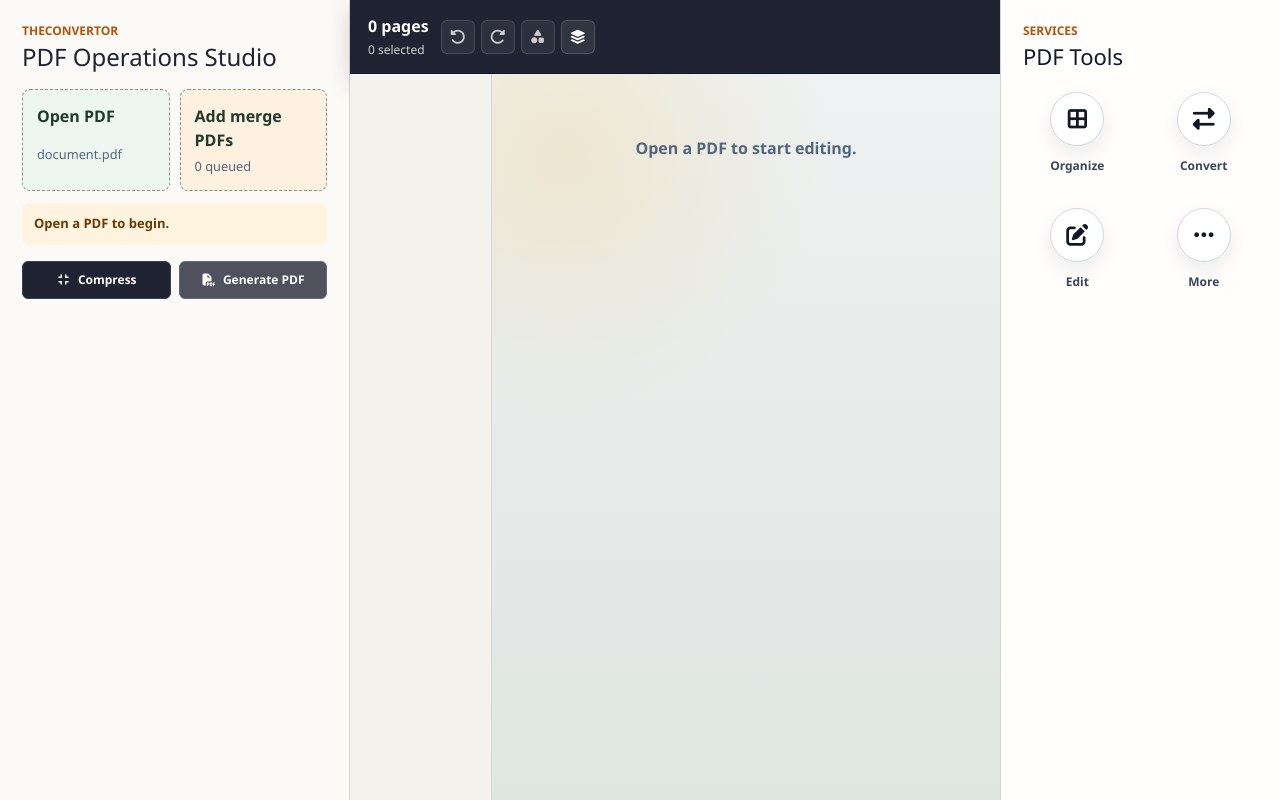
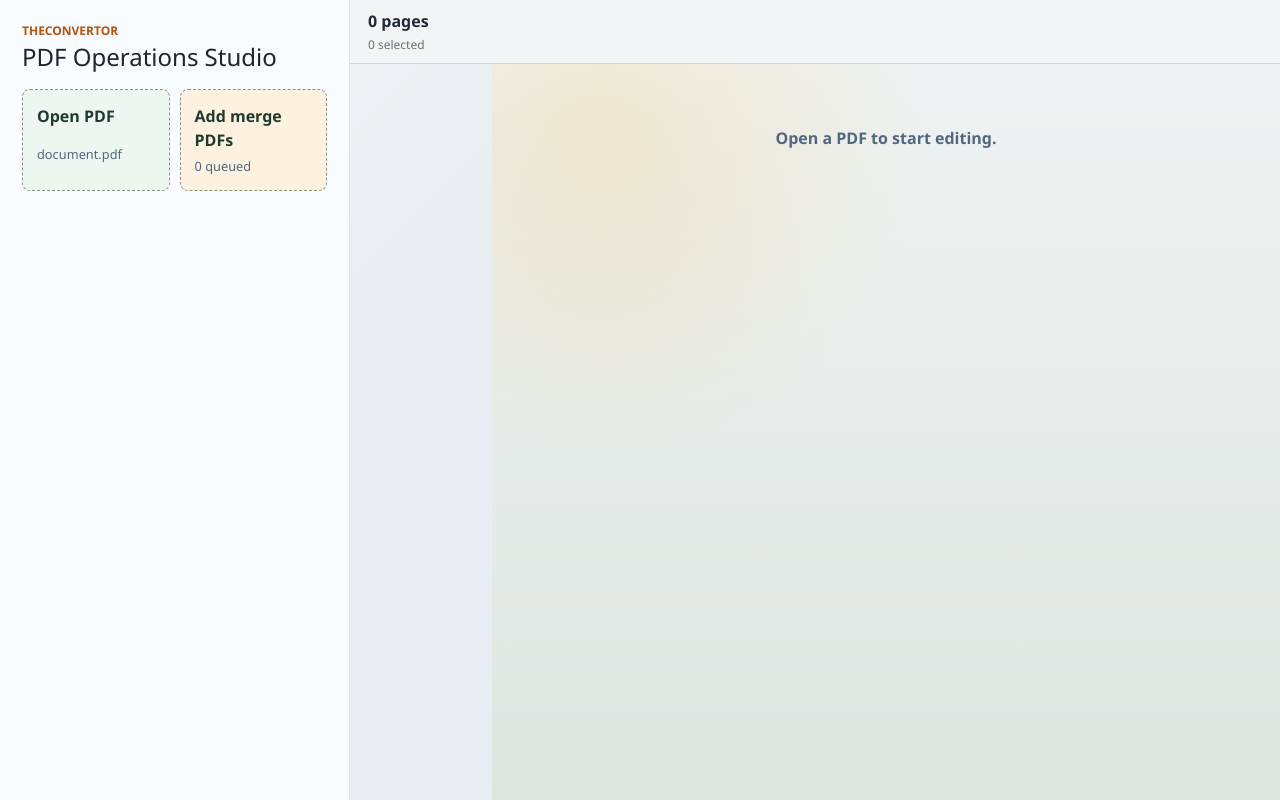
Before and after one commit to praveenpl03/pdf-master-studio, an Angular app: page / in a window 1280 px wide. Built offline with nearby package versions, Linux system fonts and the light colour scheme.

Commit message:
recent changes

```diff
--- a/src/app/layout/mainscreen/mainscreen.css
+++ b/src/app/layout/mainscreen/mainscreen.css
@@ -39,14 +39,14 @@ button:disabled {
   overflow-y: auto;
   max-height: 100vh;
   padding: 22px;
-  background: #fbfaf7;
-  border-right: 1px solid #d8d6cf;
+  background: #f8fbff;
+  border-right: 1px solid #cfe4ff;
 }
 
 .right-panel {
   border-right: 0;
-  border-left: 1px solid #d8d6cf;
-  background: #fffefd;
+  border-left: 1px solid #cfe4ff;
+  background: #ffffff;
 }
 
 .right-panel > .precision-panel,
@@ -90,14 +90,14 @@ button:disabled {
   padding: 4px;
   border-radius: 8px;
   background: transparent;
-  color: #39465a;
+  color: #005ec2;
   font-size: 12px;
   font-weight: 800;
 }
 
 .service-category:hover,
 .service-category.active {
-  color: #111827;
+  color: #0072e5;
 }
 
 .service-icon {
@@ -105,10 +105,10 @@ button:disabled {
   place-items: center;
   width: 54px;
   height: 54px;
-  border: 1px solid #cfd8e3;
+  border: 1px solid #0082ff;
   border-radius: 50%;
   background: #ffffff;
-  color: #111827;
+  color: #0072e5;
   box-shadow: 0 8px 18px rgba(15, 23, 42, 0.08);
 }
 
@@ -118,10 +118,9 @@ button:disabled {
 
 .service-category:hover .service-icon,
 .service-category.active .service-icon {
-  border-color: #111827;
-  background: #111827;
+  border-color: #0082ff;
+  background: #0082ff;
   color: #ffffff;
-  box-shadow: 0 10px 22px rgba(15, 23, 42, 0.18);
 }
 
 .tool-popup-backdrop {
@@ -360,53 +359,84 @@ h2 {
 .topbar {
   grid-column: 1 / -1;
   display: flex;
-  flex-wrap: wrap;
+  flex-wrap: nowrap;
   align-items: center;
   justify-content: space-between;
-  gap: 14px;
-  padding: 14px 18px;
-  background: #202331;
-  color: #fffdf8;
-  border-bottom: 1px solid #111827;
-  box-shadow: 0 8px 24px rgba(32, 35, 49, 0.18);
-}
-
-.topbar span {
-  display: block;
-  margin-top: 3px;
-  color: #cbd5c9;
-  font-size: 12px;
+  gap: 12px;
+  padding: 9px 18px;
+  background: #f3f4f6;
+  color: #1f2937;
+  border-bottom: 1px solid #d1d5db;
 }
 
 .page-summary {
   position: relative;
   display: flex;
   align-items: center;
-  gap: 12px;
+  justify-content: space-between;
+  gap: 16px;
+  width: 100%;
+  min-width: 0;
+}
+
+.page-summary > div:first-child span {
+  display: block;
+  margin-top: 3px;
+  color: #6b7280;
+  font-size: 12px;
 }
 
 .top-function-icons {
   position: relative;
   display: flex;
   align-items: center;
-  gap: 6px;
+  justify-content: flex-end;
+  flex-wrap: wrap;
+  gap: 0;
+  min-width: 0;
+  overflow: visible;
 }
 
 .top-function-icons > button {
-  display: grid;
-  place-items: center;
-  width: 34px;
+  display: inline-flex;
+  align-items: center;
+  justify-content: center;
+  gap: 7px;
   height: 34px;
-  border: 1px solid rgba(255, 255, 255, 0.16);
-  border-radius: 6px;
-  background: rgba(255, 255, 255, 0.08);
-  color: #fffdf8;
-  font-size: 14px;
+  min-width: max-content;
+  padding: 0 13px;
+  border: 1px solid #0082ff;
+  border-right-width: 0;
+  border-radius: 0;
+  background: #ffffff;
+  color: #0072e5;
+  font-size: 13px;
+  font-weight: 600;
+  white-space: nowrap;
+}
+
+.top-function-icons > button:first-child {
+  border-radius: 4px 0 0 4px;
+}
+
+.top-function-icons > button:last-of-type {
+  border-right-width: 1px;
+  border-radius: 0 4px 4px 0;
+}
+
+.top-function-icons > button .caret {
+  font-size: 10px;
+}
+
+.top-function-icons > button span {
+  display: inline;
+  margin: 0;
+  font-size: inherit;
 }
 
 .top-function-icons > button:not(:disabled):hover {
-  border-color: #f6c15f;
-  background: rgba(246, 193, 95, 0.16);
+  background: #edf6ff;
+  color: #005ec2;
 }
 
 .viewer-shell {
@@ -604,9 +634,9 @@ h2 {
   align-items: center;
   gap: 0;
   overflow: hidden;
-  border: 1px solid #f6c15f;
+  border: 1px solid #0082ff;
   border-radius: 4px;
-  background: #fffefd;
+  background: #ffffff;
   box-shadow: 0 10px 28px rgba(32, 35, 49, 0.24);
   animation: popupIn 140ms ease-out;
 }
@@ -616,10 +646,10 @@ h2 {
   height: 32px;
   min-width: 38px;
   padding: 0 9px;
-  border-right: 1px solid #f4dfbb;
+  border-right: 1px solid #cfe4ff;
   border-radius: 0;
   background: #ffffff;
-  color: #8a3d0a;
+  color: #0072e5;
   font-size: 13px;
   font-weight: 800;
 }
@@ -630,7 +660,7 @@ h2 {
 }
 
 .floating-toolbar button:hover {
-  background: #fff4df;
+  background: #edf6ff;
 }
 
 .shape-popover {
@@ -1143,9 +1173,9 @@ h2 {
   gap: 10px;
   padding: 12px;
   margin-bottom: 16px;
-  border: 1px solid #d4d1c8;
+  border: 1px solid #cfe4ff;
   border-radius: 8px;
-  background: #fbfaf7;
+  background: #f8fbff;
 }
 
 .precision-head,
@@ -1160,8 +1190,8 @@ h2 {
 .precision-actions button {
   padding: 8px 10px;
   border-radius: 6px;
-  background: #202331;
-  color: #fffdf8;
+  background: #0072e5;
+  color: #ffffff;
   font-size: 12px;
   font-weight: 900;
 }
@@ -1170,9 +1200,9 @@ h2 {
   min-height: 112px;
   resize: vertical;
   padding: 9px;
-  border: 1px solid #d4d1c8;
+  border: 1px solid #cfe4ff;
   border-radius: 6px;
-  color: #202331;
+  color: #1f2937;
 }
 
 .precision-grid {
@@ -1184,7 +1214,7 @@ h2 {
 .precision-grid label {
   display: grid;
   gap: 4px;
-  color: #56514a;
+  color: #005ec2;
   font-size: 11px;
   font-weight: 900;
 }
@@ -1192,7 +1222,7 @@ h2 {
 .precision-grid input {
   min-width: 0;
   padding: 7px;
-  border: 1px solid #d4d1c8;
+  border: 1px solid #cfe4ff;
   border-radius: 5px;
   background: #fffefd;
 }
--- a/src/app/layout/mainscreen/mainscreen.html
+++ b/src/app/layout/mainscreen/mainscreen.html
@@ -1,4 +1,4 @@
-<main class="workspace">
+<main class="workspace" [style.grid-template-columns]="!pages.length ? '350px minmax(420px,1fr)' : null">
   <aside class="left-panel">
     <div class="brand-row">
       <div>
@@ -94,11 +94,13 @@
       </section>
     }
 
-    <div class="status-bar" [class.loading]="busy">{{ status }}</div>
-    <div class="side-quick-actions">
-      <button type="button" title="Compress PDF" (click)="run('compressedPdf')" [disabled]="busy"><i class="fa-solid fa-compress"></i><span>Compress</span></button>
-      <button type="button" title="Generate PDF" (click)="run('downloadPdf')" [disabled]="busy || !pages.length"><i class="fa-solid fa-file-pdf"></i><span>Generate PDF</span></button>
-    </div>
+    @if (pages.length) {
+      <div class="status-bar" [class.loading]="busy">{{ status }}</div>
+      <div class="side-quick-actions">
+        <button type="button" title="Compress PDF" (click)="run('compressedPdf')" [disabled]="busy"><i class="fa-solid fa-compress"></i><span>Compress</span></button>
+        <button type="button" title="Generate PDF" (click)="run('downloadPdf')" [disabled]="busy"><i class="fa-solid fa-file-pdf"></i><span>Generate PDF</span></button>
+      </div>
+    }
   </aside>
 
   <section class="center-panel">
@@ -108,11 +110,17 @@
           <strong>{{ pages.length }} pages</strong>
           <span>{{ selectedPages.length }} selected</span>
         </div>
-        <div class="top-function-icons" aria-label="Quick functions">
-          <button type="button" title="Undo" (click)="undo()" [disabled]="busy || !canUndo"><i class="fa-solid fa-rotate-left"></i></button>
-          <button type="button" title="Redo" (click)="redo()" [disabled]="busy || !canRedo"><i class="fa-solid fa-rotate-right"></i></button>
-          <button type="button" title="Shapes" (click)="shapeMenuOpen = !shapeMenuOpen" [disabled]="busy || !pages.length"><i class="fa-solid fa-shapes"></i></button>
-          <button type="button" title="Flatten" (click)="run('visualRebuild')" [disabled]="busy"><i class="fa-solid fa-layer-group"></i></button>
+        @if (pages.length) {
+        <div class="top-function-icons" aria-label="PDF editing menu">
+          <button type="button" title="Text" (click)="run('addText')" [disabled]="busy"><i class="fa-solid fa-font"></i><span>Text</span><i class="fa-solid fa-caret-down caret"></i></button>
+          <button type="button" title="Links" (click)="run('reconstructHtml')" [disabled]="busy"><i class="fa-solid fa-link"></i><span>Links</span></button>
+          <button type="button" title="Forms" (click)="run('inspectText')" [disabled]="busy"><i class="fa-solid fa-list-check"></i><span>Forms</span><i class="fa-solid fa-caret-down caret"></i></button>
+          <button type="button" title="Images" (click)="run('chooseImage')" [disabled]="busy"><i class="fa-regular fa-image"></i><span>Images</span><i class="fa-solid fa-caret-down caret"></i></button>
+          <button type="button" title="Sign" (click)="run('addSignature')" [disabled]="busy"><i class="fa-solid fa-signature"></i><span>Sign</span><i class="fa-solid fa-caret-down caret"></i></button>
+          <button type="button" title="Whiteout" (click)="run('addRedaction')" [disabled]="busy"><i class="fa-solid fa-eraser"></i><span>Whiteout</span></button>
+          <button type="button" title="Annotate" (click)="run('addHighlight')" [disabled]="busy"><i class="fa-solid fa-pen"></i><span>Annotate</span><i class="fa-solid fa-caret-down caret"></i></button>
+          <button type="button" title="Shapes" (click)="shapeMenuOpen = !shapeMenuOpen" [disabled]="busy"><i class="fa-solid fa-shapes"></i><span>Shapes</span><i class="fa-solid fa-caret-down caret"></i></button>
+          <button type="button" title="Undo" (click)="undo()" [disabled]="busy || !canUndo"><i class="fa-solid fa-delete-left"></i><span>Undo</span></button>
           @if (shapeMenuOpen) {
             <div class="shape-popover top-shape-popover">
               <button type="button" class="popover-close" title="Close" (click)="shapeMenuOpen = false">x</button>
@@ -123,6 +131,7 @@
             </div>
           }
         </div>
+        }
       </div>
     </header>
 
@@ -181,40 +190,20 @@
                 <button type="button" (click)="resizeSelectedHtmlText(-1)">A-</button>
                 <button type="button" (click)="resizeSelectedHtmlText(1)">A+</button>
                 <input type="color" [(ngModel)]="htmlEdit.color" />
-                <button type="button" (click)="shapeMenuOpen = !shapeMenuOpen">Shapes</button>
-                <button type="button" (click)="removeSelectedHtmlText()">Delete</button>
-                @if (shapeMenuOpen) {
-                  <div class="shape-popover">
-                    <button type="button" class="popover-close" title="Close" (click)="shapeMenuOpen = false">x</button>
-                    <button type="button" class="shape-choice rectangle" (click)="addShape('rectangle')"><span></span>Box</button>
-                    <button type="button" class="shape-choice highlight" (click)="addShape('highlight')"><span></span>Highlight</button>
-                    <button type="button" class="shape-choice ellipse" (click)="addShape('ellipse')"><span></span>Circle</button>
-                    <button type="button" class="shape-choice line" (click)="addShape('line')"><span></span>Line</button>
-                  </div>
-                }
+                <button type="button" title="Delete" (click)="removeSelectedHtmlText()"><i class="fa-solid fa-trash"></i></button>
               </div>
             }
             @if (selectedOverlay; as edit) {
               <div class="floating-toolbar" [style.left.px]="toolbarLeft(edit)" [style.top.px]="toolbarTop(edit)" (click)="$event.stopPropagation()" (pointerdown)="$event.stopPropagation()">
-                <button type="button" (click)="rotateSelectedOverlay(-15)">Rot-</button>
-                <button type="button" (click)="rotateSelectedOverlay(15)">Rot+</button>
+                <button type="button" title="Rotate left" (click)="rotateSelectedOverlay(-15)"><i class="fa-solid fa-rotate-left"></i></button>
+                <button type="button" title="Rotate right" (click)="rotateSelectedOverlay(15)"><i class="fa-solid fa-rotate-right"></i></button>
                 @if (edit.kind === 'image') {
                   <button type="button" (click)="adjustSelectedImageCrop(2)">Crop +</button>
                   <button type="button" (click)="adjustSelectedImageCrop(-2)">Crop -</button>
                   <button type="button" (click)="resetSelectedImageCrop()">Reset crop</button>
                 }
-                <button type="button" (click)="shapeMenuOpen = !shapeMenuOpen">Shapes</button>
-                <button type="button" (click)="duplicateSelectedOverlay()">Copy</button>
-                <button type="button" (click)="removeSelectedOverlay()">Delete</button>
-                @if (shapeMenuOpen) {
-                  <div class="shape-popover">
-                    <button type="button" class="popover-close" title="Close" (click)="shapeMenuOpen = false">x</button>
-                    <button type="button" class="shape-choice rectangle" (click)="addShape('rectangle')"><span></span>Box</button>
-                    <button type="button" class="shape-choice highlight" (click)="addShape('highlight')"><span></span>Highlight</button>
-                    <button type="button" class="shape-choice ellipse" (click)="addShape('ellipse')"><span></span>Circle</button>
-                    <button type="button" class="shape-choice line" (click)="addShape('line')"><span></span>Line</button>
-                  </div>
-                }
+                <button type="button" title="Copy" (click)="duplicateSelectedOverlay()"><i class="fa-solid fa-copy"></i></button>
+                <button type="button" title="Delete" (click)="removeSelectedOverlay()"><i class="fa-solid fa-trash"></i></button>
               </div>
             }
           } @else {
@@ -263,10 +252,10 @@
                   <button type="button" (click)="resetSelectedImageCrop()">Reset crop</button>
                 }
                 <button type="button" (click)="selectAllOverlayText()">Ctrl+A</button>
-                <button type="button" (click)="duplicateSelectedOverlay()">Copy</button>
-                <button type="button" (click)="nudgeSelected(-1, 0)">Left</button>
-                <button type="button" (click)="nudgeSelected(1, 0)">Right</button>
-                <button type="button" (click)="removeSelectedOverlay()">Delete</button>
+                <button type="button" title="Copy" (click)="duplicateSelectedOverlay()"><i class="fa-solid fa-copy"></i></button>
+                <button type="button" title="Move left" (click)="nudgeSelected(-1, 0)"><i class="fa-solid fa-arrow-left"></i></button>
+                <button type="button" title="Move right" (click)="nudgeSelected(1, 0)"><i class="fa-solid fa-arrow-right"></i></button>
+                <button type="button" title="Delete" (click)="removeSelectedOverlay()"><i class="fa-solid fa-trash"></i></button>
               </div>
             }
           }
@@ -276,6 +265,7 @@
       }
     </div>
 
+    @if (pages.length) {
     <div class="page-strip">
       @for (page of pages; track page.id; let i = $index) {
         <div class="page-card" role="button" tabindex="0" [class.active]="page.id === activePageId" [class.selected]="page.selected" (click)="setActive(page)" (keydown.enter)="setActive(page)">
@@ -295,8 +285,10 @@
         </div>
       }
     </div>
+    }
   </section>
 
+  @if (pages.length) {
   <aside class="right-panel">
     <section class="services-menu" aria-label="PDF services">
       <div class="services-head">
@@ -417,22 +409,12 @@
     <div class="side-quick-actions">
       <button type="button" title="Undo" (click)="undo()" [disabled]="busy || !canUndo"><i class="fa-solid fa-rotate-left"></i><span>Undo</span></button>
       <button type="button" title="Redo" (click)="redo()" [disabled]="busy || !canRedo"><i class="fa-solid fa-rotate-right"></i><span>Redo</span></button>
-      <button type="button" title="Shapes" (click)="shapeMenuOpen = !shapeMenuOpen" [disabled]="busy || !pages.length"><i class="fa-solid fa-shapes"></i><span>Shapes</span></button>
-      <button type="button" title="Flatten" (click)="run('visualRebuild')" [disabled]="busy"><i class="fa-solid fa-layer-group"></i><span>Flatten</span></button>
       <button type="button" title="Compress PDF" (click)="run('compressedPdf')" [disabled]="busy"><i class="fa-solid fa-compress"></i><span>Compress</span></button>
-      <button type="button" title="Generate PDF" (click)="run('downloadPdf')" [disabled]="busy || !pages.length"><i class="fa-solid fa-file-pdf"></i><span>Generate PDF</span></button>
-      @if (shapeMenuOpen) {
-        <div class="shape-popover side-shape-popover">
-          <button type="button" class="popover-close" title="Close" (click)="shapeMenuOpen = false">x</button>
-          <button type="button" class="shape-choice rectangle" (click)="addShape('rectangle')"><span></span>Box</button>
-          <button type="button" class="shape-choice highlight" (click)="addShape('highlight')"><span></span>Highlight</button>
-          <button type="button" class="shape-choice ellipse" (click)="addShape('ellipse')"><span></span>Circle</button>
-          <button type="button" class="shape-choice line" (click)="addShape('line')"><span></span>Line</button>
-        </div>
-      }
+      <button type="button" title="Generate PDF" (click)="run('downloadPdf')" [disabled]="busy"><i class="fa-solid fa-file-pdf"></i><span>Generate PDF</span></button>
     </div>
 
   </aside>
+  }
 
   @if (toolOptions; as modal) {
     <div class="option-backdrop" (click)="closeToolOptions()">
@@ -464,7 +446,7 @@
         </div>
         <div class="option-actions">
           <button type="button" class="secondary" (click)="closeToolOptions()">Cancel</button>
-          <button type="button" (click)="confirmToolOptions()" [disabled]="busy">Run</button>
+          <button type="button" (click)="confirmToolOptions()" [disabled]="busy">{{ toolActionLabel(modal.action) }}</button>
         </div>
       </section>
     </div>
--- a/src/app/layout/mainscreen/mainscreen.ts
+++ b/src/app/layout/mainscreen/mainscreen.ts
@@ -621,6 +621,12 @@ export class Mainscreen implements AfterViewInit {
     await this.run(action, true);
   }
 
+  toolActionLabel(action: string): string {
+    if (/^add|stampPage|ownerStamp|pageNumbers/i.test(action)) return 'Insert';
+    if (/findText/i.test(action)) return 'Search';
+    return 'Generate';
+  }
+
   private openToolOptions(action: string): boolean {
     const fields = this.optionFieldsFor(action);
     if (!fields.length) return false;
@@ -1985,9 +1991,9 @@ export class Mainscreen implements AfterViewInit {
         }
         const textFont = this.fontForHtmlItem(item, fonts);
         const fontSize = Math.max(5, item.size * Math.min(scaleX, scaleY));
-        const lineHeight = fontSize * 1.12;
+        const lineHeight = fontSize * 1.08;
         item.text.split(/\r?\n/).forEach((line, lineIndex) => {
-          const y = boxY + boxHeight - fontSize - lineIndex * lineHeight;
+          const y = boxY + boxHeight - (fontSize * 0.86) - lineIndex * lineHeight;
           if (y < boxY - lineHeight) return;
           const textWidth = Math.min(boxWidth, textFont.widthOfTextAtSize(line, fontSize));
           const textX = item.textAlign === 'center' ? x + boxWidth / 2 - textWidth / 2 : x;
@@ -2697,7 +2703,7 @@ export class Mainscreen implements AfterViewInit {
     const weight = Number(item.fontWeight) >= 600 || item.fontWeight === 'bold' ? '700' : '400';
     const style = item.fontStyle === 'italic' ? 'italic' : 'normal';
     const family = item.fontFamily || 'Times New Roman, Georgia, serif';
-    const lineHeight = item.size * 1.05 * scale;
+    const lineHeight = item.size * 1.08 * scale;
     context.font = `${style} ${weight} ${item.size * scale}px ${family}`;
     context.fillStyle = item.color ?? '#111111';
     context.textBaseline = 'top';
```
